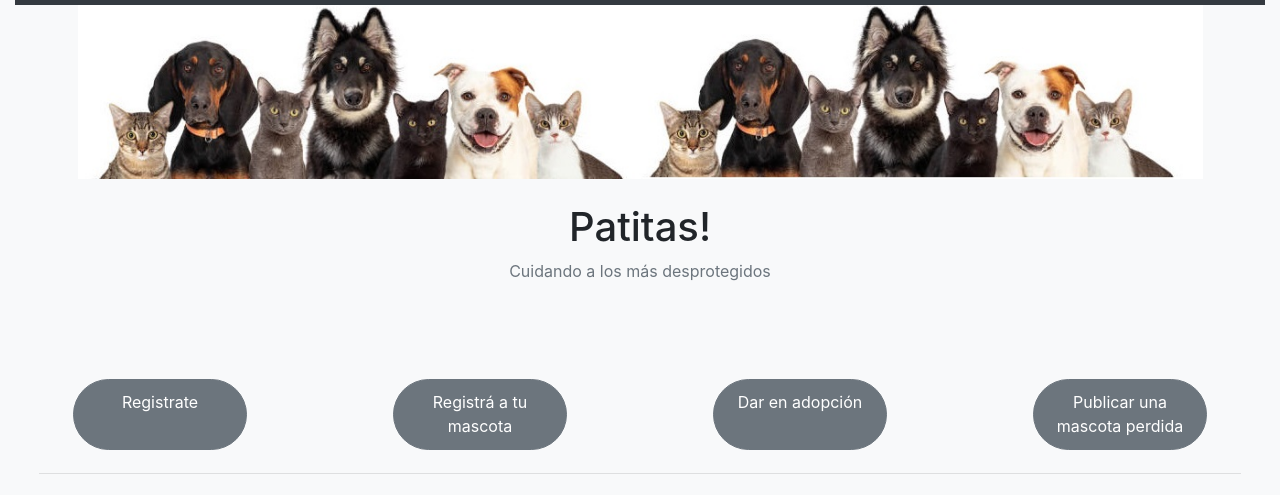
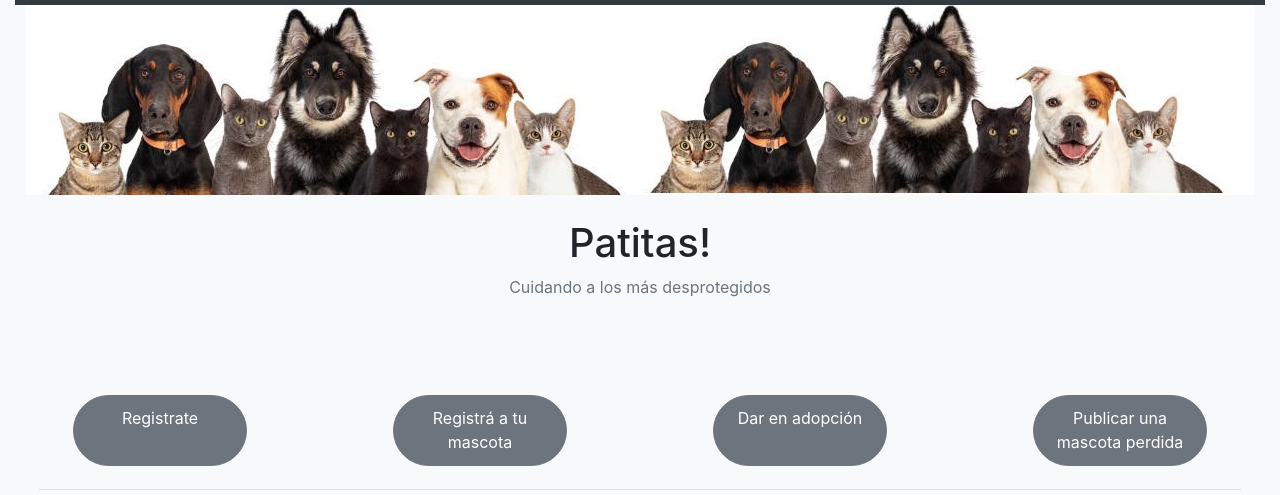
Before and after one commit to charlyd96/dds-web, a plain HTML site: page index.html in a window 1280 px wide. Shown: the part 56-551 px from the top of the page. Drawn offline with nearby package versions, Linux system fonts and the light colour scheme.

```diff
--- a/index.html
+++ b/index.html
@@ -38,7 +38,9 @@
                         </div>
                 </div>
             </nav>
-            <img src="resources/banner.jpg" class="mx-auto d-block" width="90%">
+            <div>
+            <img src="resources/banner.jpg" class="mx-auto d-block" >
+          </div>
         </header>
         <h1 class="text-center mt-4">Patitas!</h1>
         <p class="text-center mt-2 text-secondary">Cuidando a los más desprotegidos</p>
```
Also changed, not shown: setConfigs.html (+1 -1 lines).
